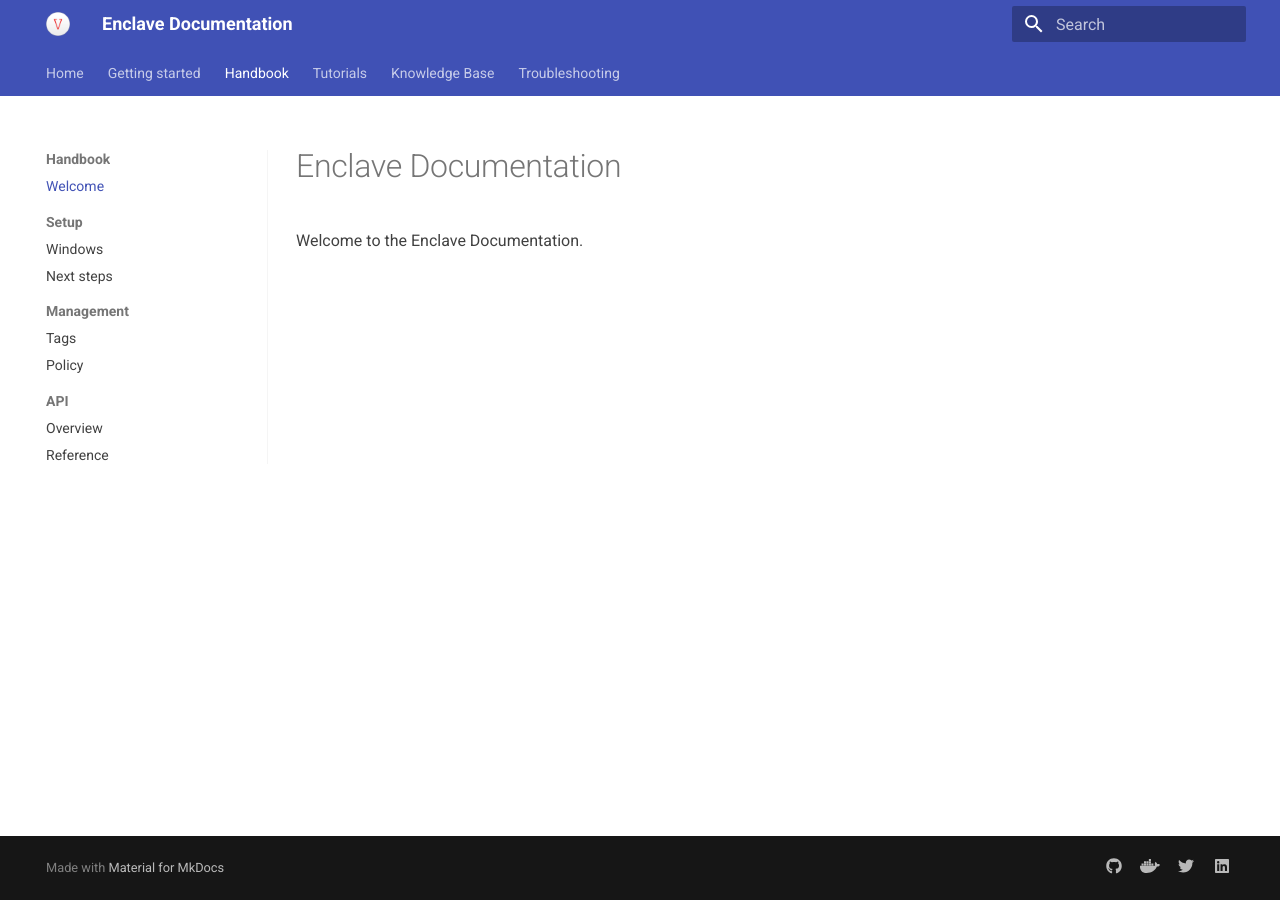
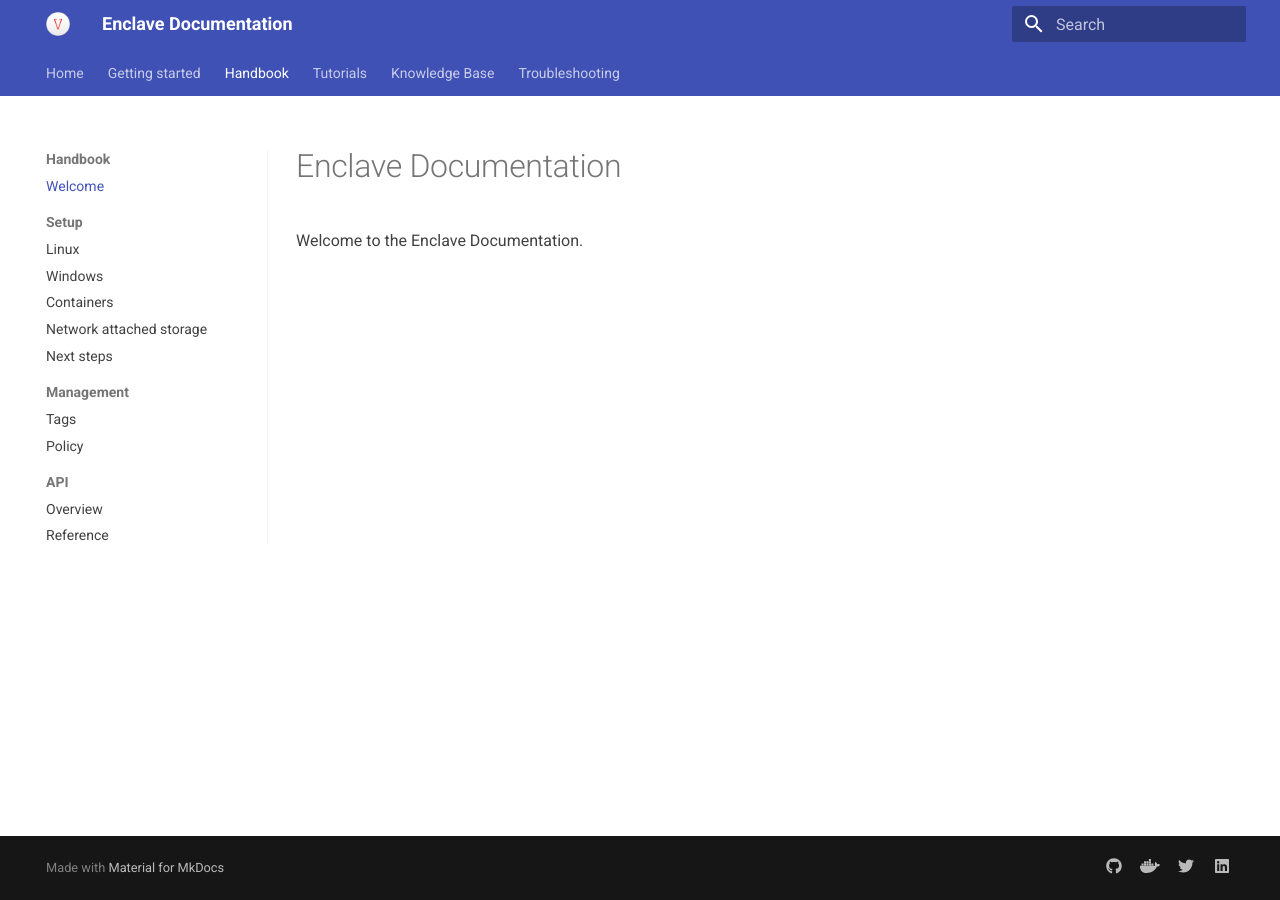
Before and after one commit to enclave-networks/docs, an MkDocs documentation site: the page built from docs/welcome.md, in a window 1280 px wide. Built offline with MkDocs 1.6.1 and Material for MkDocs 9.7.7, drawn with Linux system fonts in a browser that asks for light colours.

Commit message:
Update mkdocs.yml

```diff
--- a/mkdocs.yml
+++ b/mkdocs.yml
@@ -90,8 +90,10 @@
 #    - Community: community.md
 #    - Glossary: glossary.md
     - Setup:
+      - Linux: setup/linux.md
       - Windows: setup/windows.md
-#      - Linux:
+      - Containers: setup/containers.md
+      - Network attached storage: setup/nas.md
 #        - Ubuntu / Debian: setup/ubuntu.md
 #        - CentOS / RHEL: setup/rhel.md
 #        - Fedora: setup/fedora.md
```
